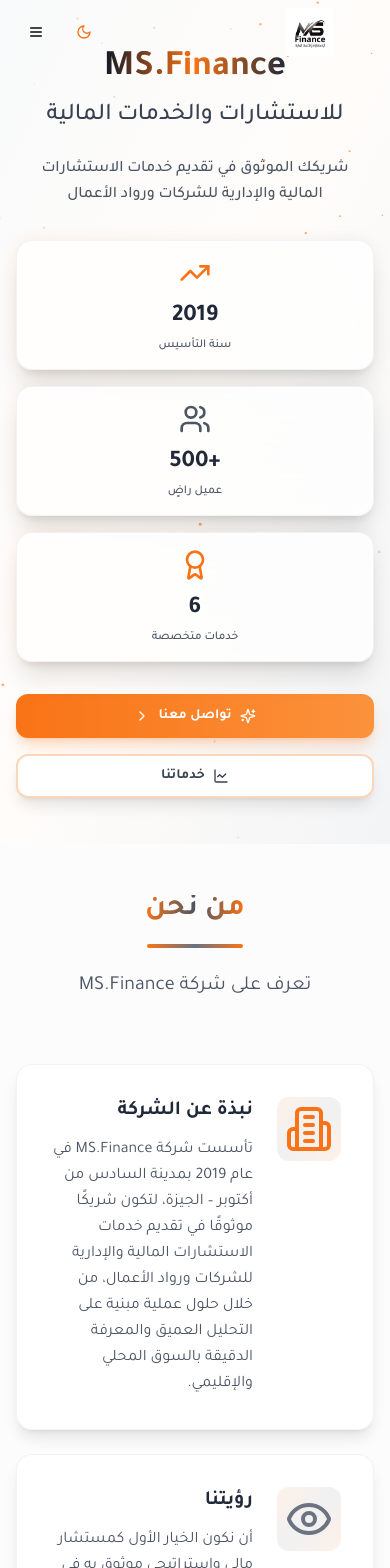
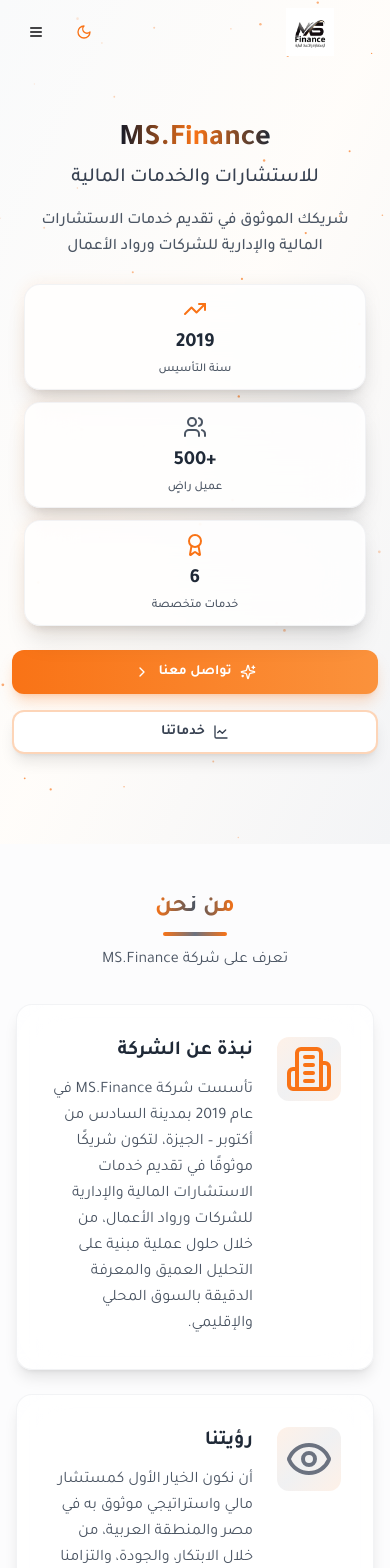
Before and after one commit to MahmoudAliEid/ms-finance, a Next.js app: page / in a window 390 px wide. Shown: the top 1568 px of the page. Built offline with nearby package versions, Linux system fonts and the light colour scheme.

Commit message:
refactor: enhance layout and styling for contact and hero components

```diff
--- a/components/contact.tsx
+++ b/components/contact.tsx
@@ -1,12 +1,15 @@
 "use client"
 
-import { SectionHeading } from "@/components/section-heading"
-import { SparklesCore } from "@/components/ui/aceternity/sparkles"
-import { motion } from "framer-motion"
-import { Mail, MapPin, Phone } from "lucide-react"
 import type React from "react"
 import { useState } from "react"
+import { motion } from "framer-motion"
 import { useInView } from "react-intersection-observer"
+import { Button } from "@/components/ui/button"
+import { Input } from "@/components/ui/input"
+import { Textarea } from "@/components/ui/textarea"
+import { SectionHeading } from "@/components/section-heading"
+import { MapPin, Phone, Mail, Send, Sparkles } from "lucide-react"
+import { SparklesCore } from "@/components/ui/aceternity/sparkles"
 
 export default function Contact() {
   const [ref, inView] = useInView({
@@ -37,9 +40,7 @@ export default function Contact() {
   }
 
   return (
-    <section
-      id="contact"
-      className="py-20 relative overflow-hidden bg-gray-50/50 dark:bg-gray-900/50">
+    <section id="contact" className="py-20 relative overflow-hidden bg-gray-50/50 dark:bg-gray-900/50">
       <div className="absolute inset-0 z-0">
         <SparklesCore
           id="tsparticles"
@@ -53,20 +54,16 @@ export default function Contact() {
       </div>
 
       <div className="container mx-auto px-4 sm:px-6 lg:px-8 relative z-10">
-        <SectionHeading
-          title="تواصل معنا"
-          subtitle="نحن هنا للإجابة على استفساراتك"
-        />
+        <SectionHeading title="تواصل معنا" subtitle="نحن هنا للإجابة على استفساراتك" />
 
-        <div
-          ref={ref}
-          className="mt-12">
-          <div className="grid grid-cols-1  gap-10 max-w-6xl mx-auto">
+        <div ref={ref} className="mt-12">
+          <div className="grid grid-cols-1 md:grid-cols-2 gap-10 max-w-6xl mx-auto">
             <motion.div
               initial={{ opacity: 0, x: -50 }}
               animate={inView ? { opacity: 1, x: 0 } : { opacity: 0, x: -50 }}
               transition={{ duration: 0.5 }}
-              className="relative group">
+              className="relative group"
+            >
               <div className="absolute inset-0 bg-gradient-to-br from-primary/20 via-secondary/20 to-accent/20 rounded-2xl blur opacity-50 group-hover:opacity-70 transition duration-500" />
               <div className="relative bg-white/80 dark:bg-gray-800/80 backdrop-blur-xl rounded-2xl p-8 shadow-xl border border-gray-200/50 dark:border-gray-700/50 hover:shadow-2xl transition-all duration-500">
                 <h3 className="text-2xl font-bold mb-6 bg-gradient-to-r from-primary via-secondary to-accent bg-clip-text text-transparent">
@@ -77,21 +74,15 @@ export default function Contact() {
                   <motion.div
                     className="flex items-start group"
                     whileHover={{ x: 5 }}
-                    transition={{
-                      type: "spring",
-                      stiffness: 300,
-                      damping: 20,
-                    }}>
+                    transition={{ type: "spring", stiffness: 300, damping: 20 }}
+                  >
                     <div className="w-12 h-12 bg-gradient-to-br from-primary/10 via-secondary/10 to-accent/10 rounded-lg flex items-center justify-center shrink-0 mt-1 group-hover:from-primary/20 group-hover:via-secondary/20 group-hover:to-accent/20 transition-all duration-300">
                       <MapPin className="h-6 w-6 text-primary group-hover:scale-110 transition-transform" />
                     </div>
                     <div className="mr-4">
-                      <h4 className="font-medium text-gray-800 dark:text-white">
-                        العنوان
-                      </h4>
+                      <h4 className="font-medium text-gray-800 dark:text-white">العنوان</h4>
                       <p className="text-gray-600 dark:text-gray-400 mt-1">
-                        الجيزة - السادس من أكتوبر - المحور المركزي - مبنى أ15
-                        بجوار النيابة الإدارية
+                        الجيزة - السادس من أكتوبر - المحور المركزي - مبنى أ15 بجوار النيابة الإدارية
                       </p>
                     </div>
                   </motion.div>
@@ -99,61 +90,46 @@ export default function Contact() {
                   <motion.div
                     className="flex items-start group"
                     whileHover={{ x: 5 }}
-                    transition={{
-                      type: "spring",
-                      stiffness: 300,
-                      damping: 20,
-                    }}>
+                    transition={{ type: "spring", stiffness: 300, damping: 20 }}
+                  >
                     <div className="w-12 h-12 bg-gradient-to-br from-primary/10 via-secondary/10 to-accent/10 rounded-lg flex items-center justify-center shrink-0 mt-1 group-hover:from-primary/20 group-hover:via-secondary/20 group-hover:to-accent/20 transition-all duration-300">
                       <Phone className="h-6 w-6 text-secondary group-hover:scale-110 transition-transform" />
                     </div>
                     <div className="mr-4">
-                      <h4 className="font-medium text-gray-800 dark:text-white">
-                        الهاتف
-                      </h4>
-                      <p className="text-gray-600 dark:text-gray-400 mt-1">
-                        01110888965 / 01055550813
-                      </p>
+                      <h4 className="font-medium text-gray-800 dark:text-white">الهاتف</h4>
+                      <p className="text-gray-600 dark:text-gray-400 mt-1">01110888965 / 01055550813</p>
                     </div>
                   </motion.div>
 
                   <motion.div
                     className="flex items-start group"
                     whileHover={{ x: 5 }}
-                    transition={{
-                      type: "spring",
-                      stiffness: 300,
-                      damping: 20,
-                    }}>
+                    transition={{ type: "spring", stiffness: 300, damping: 20 }}
+                  >
                     <div className="w-12 h-12 bg-gradient-to-br from-primary/10 via-secondary/10 to-accent/10 rounded-lg flex items-center justify-center shrink-0 mt-1 group-hover:from-primary/20 group-hover:via-secondary/20 group-hover:to-accent/20 transition-all duration-300">
                       <Mail className="h-6 w-6 text-accent group-hover:scale-110 transition-transform" />
                     </div>
                     <div className="mr-4">
-                      <h4 className="font-medium text-gray-800 dark:text-white">
-                        البريد الإلكتروني
-                      </h4>
-                      <p className="text-gray-600 dark:text-gray-400 mt-1">
-                        info@msfinance.com
-                      </p>
+                      <h4 className="font-medium text-gray-800 dark:text-white">البريد الإلكتروني</h4>
+                      <p className="text-gray-600 dark:text-gray-400 mt-1">info@msfinance.com</p>
                     </div>
                   </motion.div>
                 </div>
 
                 <div className="mt-10 pt-6 border-t border-gray-200 dark:border-gray-700">
-                  <h4 className="font-medium text-gray-800 dark:text-white mb-4">
-                    ساعات العمل
-                  </h4>
+                  <h4 className="font-medium text-gray-800 dark:text-white mb-4">ساعات العمل</h4>
                   <div className="grid grid-cols-2 gap-4 text-gray-600 dark:text-gray-400">
-                    <div>السبت - الخميس</div>
+                    <div>الأحد - الخميس</div>
                     <div>9:00 ص - 5:00 م</div>
                     <div>الجمعة</div>
                     <div>مغلق</div>
-
+                    <div>السبت</div>
+                    <div>10:00 ص - 2:00 م</div>
                   </div>
                 </div>
               </div>
             </motion.div>
-            {/*
+
             <motion.div
               initial={{ opacity: 0, x: 50 }}
               animate={inView ? { opacity: 1, x: 0 } : { opacity: 0, x: 50 }}
@@ -243,10 +219,10 @@ export default function Contact() {
                   </motion.div>
                 </form>
               </div>
-            </motion.div> */}
+            </motion.div>
           </div>
         </div>
       </div>
     </section>
-  );
+  )
 }
--- a/components/hero.tsx
+++ b/components/hero.tsx
@@ -69,24 +69,24 @@ export default function Hero() {
       </div>
 
       {/* Main content container with perfect centering */}
-      <div className="relative z-10 w-full h-screen flex items-center justify-center px-4 sm:px-6 lg:px-8">
+      <div className="relative z-10 w-full min-h-screen pt-16 pb-8 md:pt-20 md:pb-12 flex items-center justify-center px-3 sm:px-6 lg:px-8">
         <div className="w-full max-w-6xl mx-auto">
-          <div className="flex flex-col items-center justify-center text-center space-y-8 md:space-y-12">
+          <div className="flex flex-col items-center justify-center text-center space-y-6 sm:space-y-8 md:space-y-12">
             {/* Main Content */}
             <motion.div
               initial={{ opacity: 0, y: 50 }}
               animate={{ opacity: 1, y: 0 }}
               transition={{ duration: 0.8, delay: 0.3, ease: "easeOut" }}
-              className="space-y-6 md:space-y-8">
+              className="space-y-4 sm:space-y-6 md:space-y-8">
               <motion.h1
-                className="text-4xl sm:text-5xl md:text-6xl lg:text-7xl xl:text-8xl font-bold leading-tight"
+                className="text-3xl xs:text-4xl sm:text-5xl md:text-6xl lg:text-7xl xl:text-8xl font-bold leading-tight"
                 whileInView={{ scale: [0.9, 1.02, 1] }}
                 transition={{ duration: 0.6 }}>
                 <span className="bg-gradient-to-r from-gray-900 via-orange-500 to-gray-800 dark:from-gray-100 dark:via-orange-400 dark:to-gray-200 bg-clip-text text-transparent">
                   MS.Finance
                 </span>
                 <br />
-                <span className="text-2xl sm:text-3xl md:text-4xl lg:text-5xl xl:text-6xl text-gray-700 dark:text-gray-300 font-medium mt-2 block">
+                <span className="text-xl xs:text-2xl sm:text-3xl md:text-4xl lg:text-5xl xl:text-6xl text-gray-700 dark:text-gray-300 font-medium mt-1 sm:mt-2 block">
                   للاستشارات والخدمات المالية
                 </span>
               </motion.h1>
@@ -104,8 +104,8 @@ export default function Hero() {
               initial={{ opacity: 0, y: 60 }}
               animate={{ opacity: 1, y: 0 }}
               transition={{ duration: 0.8, delay: 0.6, ease: "easeOut" }}
-              className="w-full max-w-5xl mx-auto">
-              <div className="grid grid-cols-1 sm:grid-cols-2 lg:grid-cols-3 gap-4 md:gap-6 lg:gap-8">
+              className="w-full max-w-5xl mx-auto px-3 sm:px-0">
+              <div className="grid grid-cols-1 sm:grid-cols-2 lg:grid-cols-3 gap-3 sm:gap-4 md:gap-6 lg:gap-8">
                 {[
                   {
                     icon: TrendingUp,
@@ -130,26 +130,26 @@ export default function Hero() {
                   <motion.div
                     key={stat.label}
                     className="group relative"
-                    whileHover={{ y: -10 }}
+                    whileHover={{ y: -5, scale: 1.02 }}
                     transition={{
                       type: "spring",
                       stiffness: 300,
                       damping: 20,
                     }}>
                     <div className="absolute inset-0 bg-gradient-to-r from-orange-500/20 to-gray-500/20 rounded-2xl blur opacity-50 group-hover:opacity-70 transition duration-500" />
-                    <div className="relative bg-white/90 dark:bg-gray-800/90 backdrop-blur-xl rounded-2xl p-4 md:p-6 lg:p-8 shadow-xl border border-gray-200/50 dark:border-gray-700/50 hover:shadow-2xl transition-all duration-500">
+                    <div className="relative bg-white/90 dark:bg-gray-800/90 backdrop-blur-xl rounded-2xl p-3 sm:p-4 md:p-6 lg:p-8 shadow-xl border border-gray-200/50 dark:border-gray-700/50 hover:shadow-2xl transition-all duration-500">
                       <motion.div
                         whileHover={{ rotate: 360, scale: 1.1 }}
                         transition={{ duration: 0.6 }}>
                         <stat.icon
-                          className={`h-8 w-8 md:h-10  lg:h-12 lg:w-12 ${
+                          className={`h-6 w-6 sm:h-8 sm:w-8 md:h-10 lg:h-12 lg:w-12 ${
                             stat.color === "orange"
                               ? "text-orange-500"
                               : "text-gray-600"
-                          } mx-auto mb-3 md:mb-4`}
+                          } mx-auto mb-2 sm:mb-3 md:mb-4`}
                         />
                       </motion.div>
-                      <div className="text-2xl md:text-3xl lg:text-4xl font-bold text-gray-800 dark:text-white mb-1 md:mb-2">
+                      <div className="text-xl sm:text-2xl md:text-3xl lg:text-4xl font-bold text-gray-800 dark:text-white mb-1 md:mb-2">
                         {stat.prefix}
                         <Counter
                           from={stat.value === 2019 ? 2015 : 0}
@@ -178,10 +178,10 @@ export default function Hero() {
                 <Button
                   size="lg"
                   onClick={() => (window.location.href = "#contact")}
-                  className="w-full sm:w-auto bg-gradient-to-r from-orange-500 to-orange-400 hover:from-orange-600 hover:to-orange-500 text-white font-bold px-6 md:px-8 lg:px-10 py-3 md:py-4 lg:py-6 text-sm md:text-base lg:text-lg rounded-xl shadow-lg shadow-orange-500/25 hover:shadow-xl hover:shadow-orange-500/30 transition-all duration-300 flex items-center justify-center gap-2 group">
-                  <Sparkles className="h-4 w-4 md:h-5 md:w-5 group-hover:animate-spin" />
+                  className="w-full sm:w-auto bg-gradient-to-r from-orange-500 to-orange-400 hover:from-orange-600 hover:to-orange-500 text-white font-bold px-4 sm:px-6 md:px-8 py-2 sm:py-3 md:py-4 text-sm sm:text-base md:text-lg rounded-xl shadow-lg shadow-orange-500/25 hover:shadow-xl hover:shadow-orange-500/30 transition-all duration-300 flex items-center justify-center gap-2 group">
+                  <Sparkles className="h-4 w-4 group-hover:animate-spin" />
                   تواصل معنا
-                  <ChevronRight className="h-4 w-4 md:h-5 md:w-5 group-hover:translate-x-1 transition-transform" />
+                  <ChevronRight className="h-4 w-4 group-hover:translate-x-1 transition-transform" />
                 </Button>
               </motion.div>
               <motion.div
@@ -191,8 +191,8 @@ export default function Hero() {
                   size="lg"
                   variant="outline"
                   onClick={() => (window.location.href = "#services")}
-                  className="w-full sm:w-auto border-2 border-orange-500/30 text-gray-700 dark:text-gray-300 hover:bg-orange-500/50 dark:hover:bg-orange-500/20 px-6 md:px-8 lg:px-10 py-3 md:py-4 lg:py-6 text-sm md:text-base lg:text-lg font-semibold rounded-xl shadow-lg hover:shadow-xl transition-all duration-300 flex items-center justify-center gap-2 group backdrop-blur-sm">
-                  <LineChart className="h-4 w-4 md:h-5 md:w-5 group-hover:scale-110 transition-transform" />
+                  className="w-full sm:w-auto border-2 border-orange-500/30 text-gray-700 dark:text-gray-300 hover:bg-orange-500/50 dark:hover:bg-orange-500/20 px-4 sm:px-6 md:px-8 py-2 sm:py-3 md:py-4 text-sm sm:text-base md:text-lg font-semibold rounded-xl shadow-lg hover:shadow-xl transition-all duration-300 flex items-center justify-center gap-2 group backdrop-blur-sm">
+                  <LineChart className="h-4 w-4 group-hover:scale-110 transition-transform" />
                   خدماتنا
                 </Button>
               </motion.div>
--- a/components/section-heading.tsx
+++ b/components/section-heading.tsx
@@ -9,13 +9,13 @@ interface SectionHeadingProps {
 
 export function SectionHeading({ title, subtitle }: SectionHeadingProps) {
   return (
-    <div className="text-center mb-16">
+    <div className="text-center mb-8 sm:mb-12 md:mb-16">
       <motion.h2
         initial={{ opacity: 0, y: -20 }}
         whileInView={{ opacity: 1, y: 0 }}
         viewport={{ once: true }}
         transition={{ duration: 0.5 }}
-        className="text-3xl md:text-4xl font-bold mb-4">
+        className="text-2xl sm:text-3xl md:text-4xl font-bold mb-2 sm:mb-3 md:mb-4">
         <span className="bg-gradient-to-r from-orange-500 via-gray-600 to-orange-500 bg-clip-text text-transparent">
           {title}
         </span>
@@ -25,14 +25,14 @@ export function SectionHeading({ title, subtitle }: SectionHeadingProps) {
         whileInView={{ opacity: 1, scale: 1 }}
         viewport={{ once: true }}
         transition={{ duration: 0.5, delay: 0.2 }}
-        className="w-24 h-1 bg-gradient-to-r from-orange-500 via-gray-500 to-orange-500 rounded-full mx-auto mb-6"
+        className="w-16 sm:w-20 md:w-24 h-1 bg-gradient-to-r from-orange-500 via-gray-500 to-orange-500 rounded-full mx-auto mb-3 sm:mb-4 md:mb-6"
       />
       <motion.p
         initial={{ opacity: 0 }}
         whileInView={{ opacity: 1 }}
         viewport={{ once: true }}
         transition={{ duration: 0.5, delay: 0.3 }}
-        className="text-xl text-gray-600 dark:text-gray-400 max-w-2xl mx-auto">
+        className="text-base sm:text-lg md:text-xl text-gray-600 dark:text-gray-400 max-w-2xl mx-auto px-4">
         {subtitle}
       </motion.p>
     </div>
```
